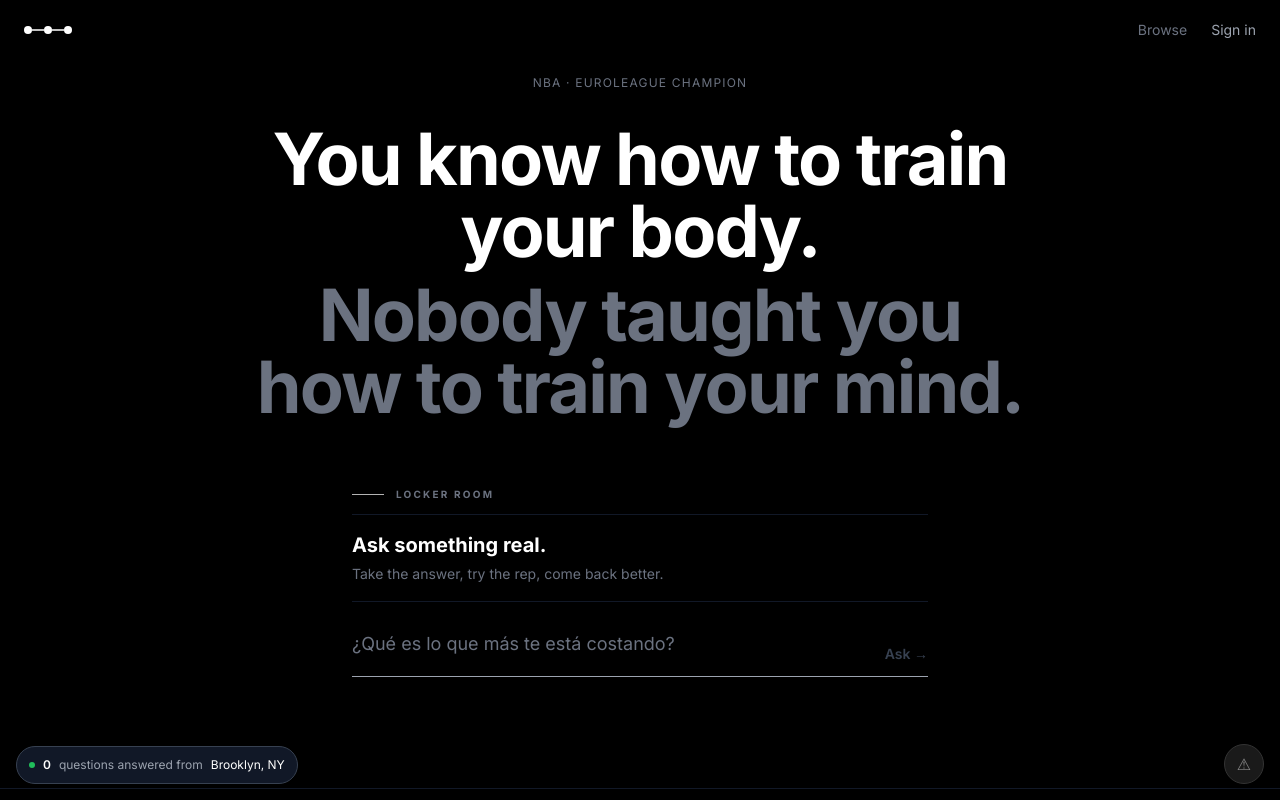
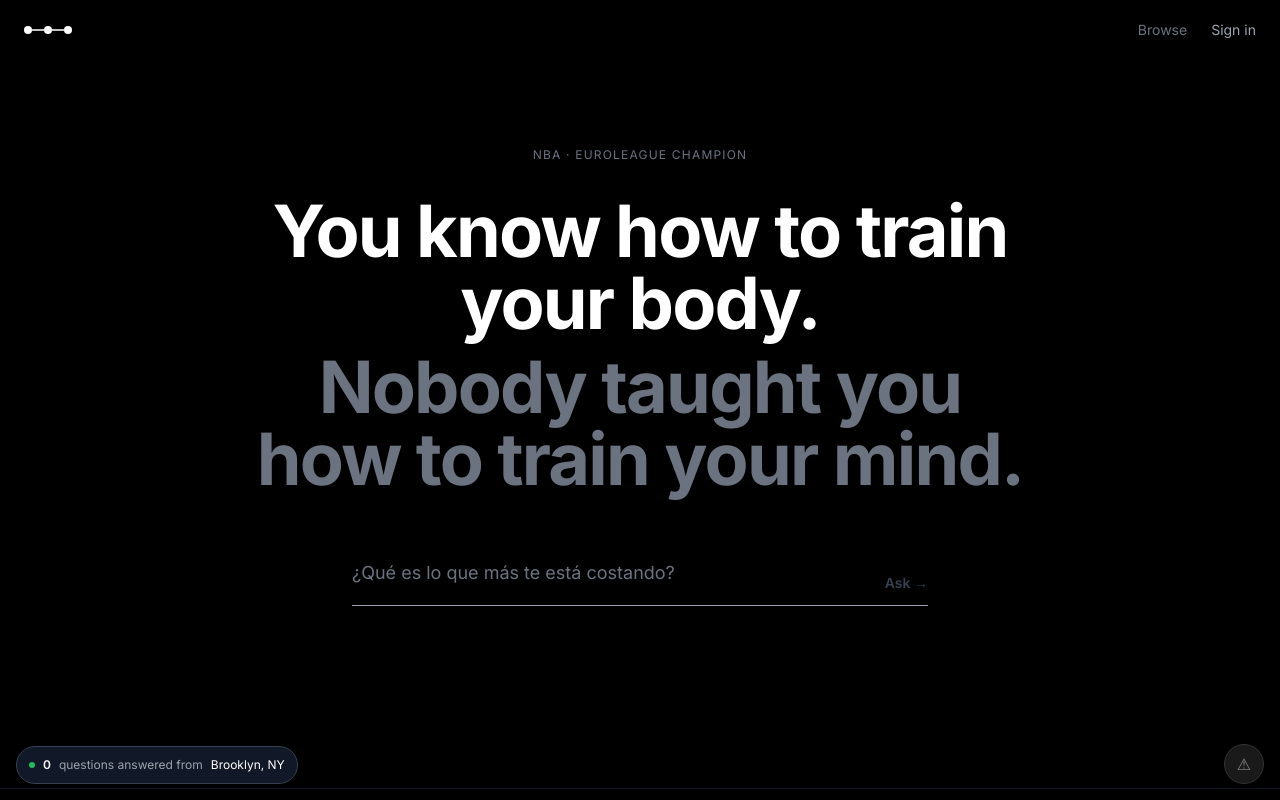
Before and after one commit to ebb95-cpu/ask-elijah, a Next.js app: page / in a window 1280 px wide. Shown: the top 800 px of the page. Built offline with nearby package versions, Linux system fonts and the light colour scheme; no server answers.

Commit message:
Remove extra ask page standard copy

```diff
--- a/app/page.tsx
+++ b/app/page.tsx
@@ -864,23 +864,6 @@ export default function HomePage() {
         </h2>
 
         <div className="w-full max-w-xl mt-6">
-          <div className="mb-7 text-left">
-            <div className="mb-3 flex items-center gap-3">
-              <span className="h-px w-8 bg-white/70" />
-              <p className="text-[10px] font-bold uppercase tracking-[0.22em] text-gray-500">
-                Locker room
-              </p>
-            </div>
-            <div className="border-y border-gray-900 py-4">
-              <p className="text-lg font-bold leading-tight text-white sm:text-xl">
-                Ask something real.
-              </p>
-              <p className="mt-1 text-sm leading-relaxed text-gray-500">
-                Take the answer, try the rep, come back better.
-              </p>
-            </div>
-          </div>
-
           <div className="flex items-end gap-4 border-b border-gray-700 focus-within:border-gray-400 transition-colors pb-3">
             <div className="relative flex-1">
               {!question && (
```
